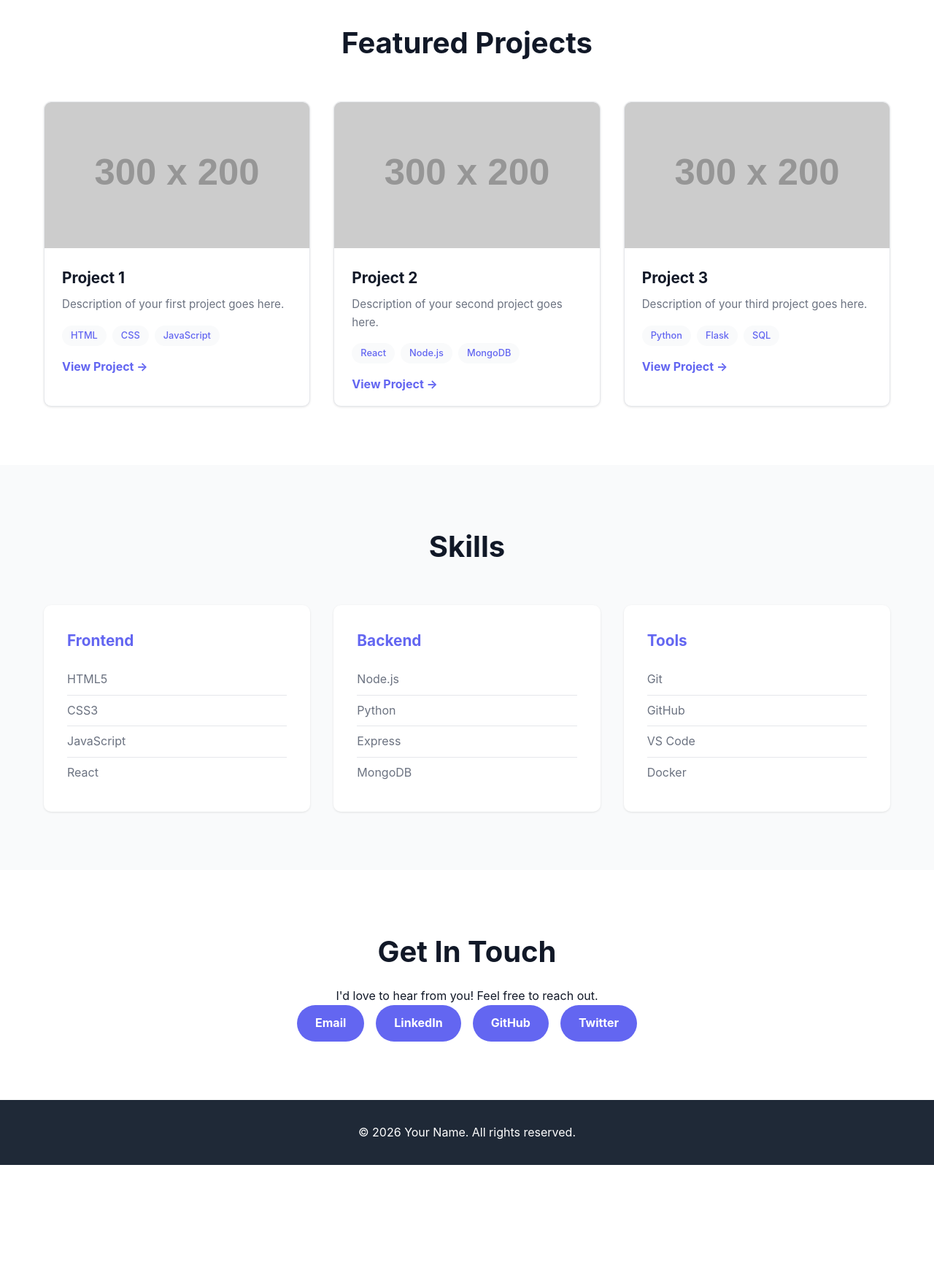
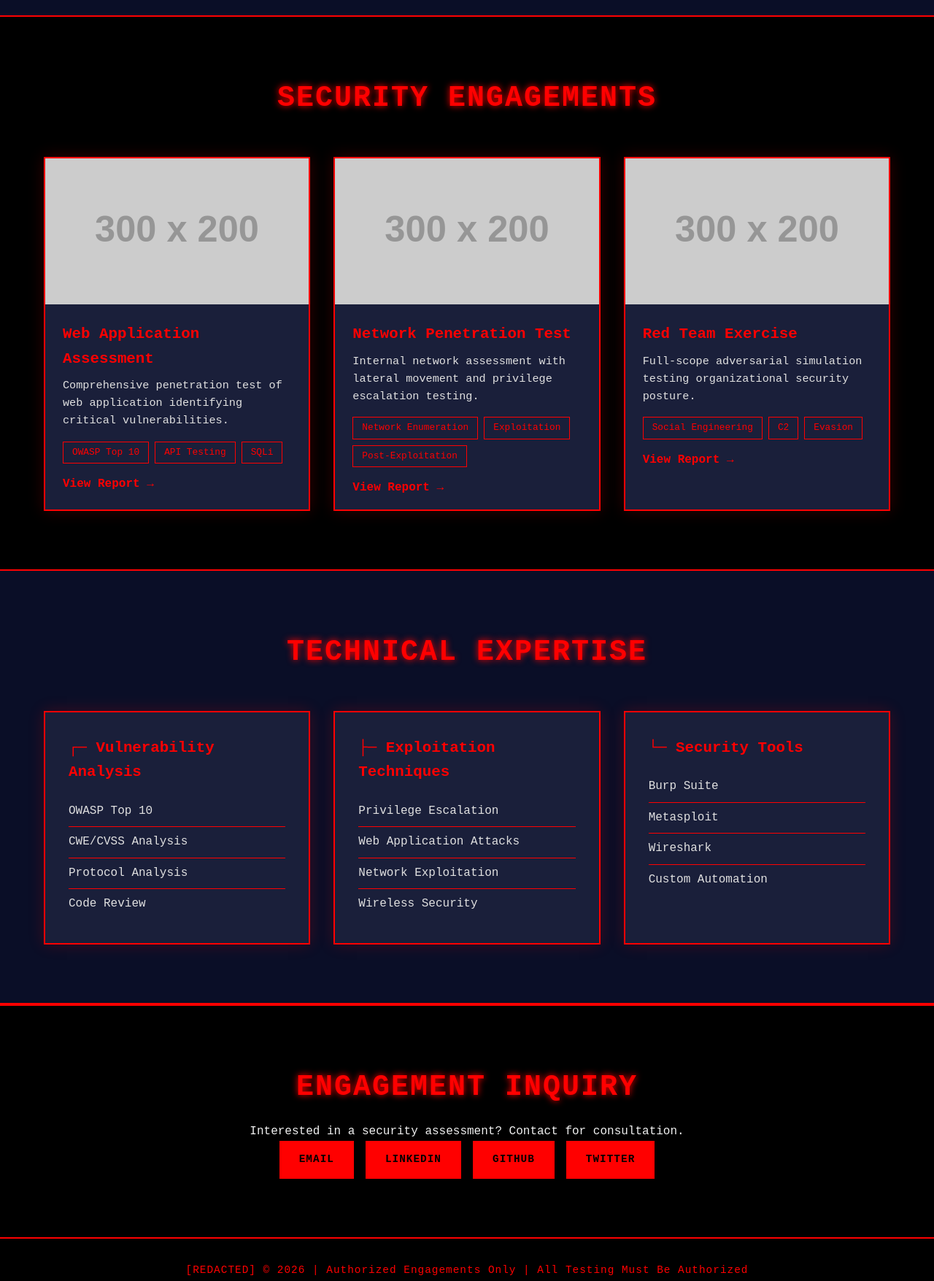
Before and after one commit to Tanathorn-Rin/Tanathorn-Rin.github.io, a plain HTML site: page index.html in a window 1280 px wide. Shown: the part 940-2695 px from the top of the page at 73% size. Before the commit the page ends 2536 px from the top, so only its background shows below. Drawn offline with Linux system fonts and the light colour scheme; placeholder pictures from the web are drawn by us.

Commit message:
Transform into cybersecurity penetration testing template with red/black/white theme

```diff
--- a/index.html
+++ b/index.html
@@ -3,14 +3,14 @@
 <head>
     <meta charset="UTF-8">
     <meta name="viewport" content="width=device-width, initial-scale=1.0">
-    <title>Your Portfolio</title>
+    <title>Cybersecurity Professional | Penetration Testing</title>
     <link rel="stylesheet" href="styles.css">
 </head>
 <body>
     <!-- Navigation -->
     <nav class="navbar">
         <div class="container">
-            <div class="logo">Your Name</div>
+            <div class="logo">█ CYBER THREAT ANALYST</div>
             <ul class="nav-links">
                 <li><a href="#home">Home</a></li>
                 <li><a href="#about">About</a></li>
@@ -24,65 +24,65 @@
     <!-- Hero Section -->
     <section id="home" class="hero">
         <div class="container">
-            <h1>Hi, I'm Your Name</h1>
-            <p class="subtitle">Full Stack Developer | Creative Problem Solver</p>
-            <a href="#projects" class="cta-button">View My Work</a>
+            <h1>OFFENSIVE SECURITY SPECIALIST</h1>
+            <p class="subtitle">Penetration Testing | Vulnerability Assessment | Red Team Operations</p>
+            <a href="#projects" class="cta-button">View Engagements</a>
         </div>
     </section>
 
     <!-- About Section -->
     <section id="about" class="about">
         <div class="container">
-            <h2>About Me</h2>
-            <p>Welcome to my portfolio! I'm a passionate developer with expertise in web development, design, and problem-solving. I love creating elegant solutions to complex problems.</p>
+            <h2>SECURITY PROFILE</h2>
+            <p>Experienced cybersecurity professional specializing in authorized penetration testing, vulnerability assessment, and offensive security operations. Dedicated to identifying and remediating security weaknesses through methodical testing and analysis.</p>
         </div>
     </section>
 
-    <!-- Projects Section -->
+    <!-- Engagements Section -->
     <section id="projects" class="projects">
         <div class="container">
-            <h2>Featured Projects</h2>
+            <h2>SECURITY ENGAGEMENTS</h2>
             <div class="projects-grid">
                 <div class="project-card">
                     <div class="project-image">
-                        <img src="https://via.placeholder.com/300x200" alt="Project 1">
+                        <img src="https://via.placeholder.com/300x200" alt="Engagement 1">
                     </div>
-                    <h3>Project 1</h3>
-                    <p>Description of your first project goes here.</p>
+                    <h3>Web Application Assessment</h3>
+                    <p>Comprehensive penetration test of web application identifying critical vulnerabilities.</p>
                     <div class="project-tags">
-                        <span>HTML</span>
-                        <span>CSS</span>
-                        <span>JavaScript</span>
+                        <span>OWASP Top 10</span>
+                        <span>API Testing</span>
+                        <span>SQLi</span>
                     </div>
-                    <a href="#" class="project-link">View Project →</a>
+                    <a href="#" class="project-link">View Report →</a>
                 </div>
 
                 <div class="project-card">
                     <div class="project-image">
-                        <img src="https://via.placeholder.com/300x200" alt="Project 2">
+                        <img src="https://via.placeholder.com/300x200" alt="Engagement 2">
                     </div>
-                    <h3>Project 2</h3>
-                    <p>Description of your second project goes here.</p>
+                    <h3>Network Penetration Test</h3>
+                    <p>Internal network assessment with lateral movement and privilege escalation testing.</p>
                     <div class="project-tags">
-                        <span>React</span>
-                        <span>Node.js</span>
-                        <span>MongoDB</span>
+                        <span>Network Enumeration</span>
+                        <span>Exploitation</span>
+                        <span>Post-Exploitation</span>
                     </div>
-                    <a href="#" class="project-link">View Project →</a>
+                    <a href="#" class="project-link">View Report →</a>
                 </div>
 
                 <div class="project-card">
                     <div class="project-image">
-                        <img src="https://via.placeholder.com/300x200" alt="Project 3">
+                        <img src="https://via.placeholder.com/300x200" alt="Engagement 3">
                     </div>
-                    <h3>Project 3</h3>
-                    <p>Description of your third project goes here.</p>
+                    <h3>Red Team Exercise</h3>
+                    <p>Full-scope adversarial simulation testing organizational security posture.</p>
                     <div class="project-tags">
-                        <span>Python</span>
-                        <span>Flask</span>
-                        <span>SQL</span>
+                        <span>Social Engineering</span>
+                        <span>C2</span>
+                        <span>Evasion</span>
                     </div>
-                    <a href="#" class="project-link">View Project →</a>
+                    <a href="#" class="project-link">View Report →</a>
                 </div>
             </div>
         </div>
@@ -91,33 +91,33 @@
     <!-- Skills Section -->
     <section id="skills" class="skills">
         <div class="container">
-            <h2>Skills</h2>
+            <h2>TECHNICAL EXPERTISE</h2>
             <div class="skills-grid">
                 <div class="skill-category">
-                    <h3>Frontend</h3>
+                    <h3>┌─ Vulnerability Analysis</h3>
                     <ul>
-                        <li>HTML5</li>
-                        <li>CSS3</li>
-                        <li>JavaScript</li>
-                        <li>React</li>
+                        <li>OWASP Top 10</li>
+                        <li>CWE/CVSS Analysis</li>
+                        <li>Protocol Analysis</li>
+                        <li>Code Review</li>
                     </ul>
                 </div>
                 <div class="skill-category">
-                    <h3>Backend</h3>
+                    <h3>├─ Exploitation Techniques</h3>
                     <ul>
-                        <li>Node.js</li>
-                        <li>Python</li>
-                        <li>Express</li>
-                        <li>MongoDB</li>
+                        <li>Privilege Escalation</li>
+                        <li>Web Application Attacks</li>
+                        <li>Network Exploitation</li>
+                        <li>Wireless Security</li>
                     </ul>
                 </div>
                 <div class="skill-category">
-                    <h3>Tools</h3>
+                    <h3>└─ Security Tools</h3>
                     <ul>
-                        <li>Git</li>
-                        <li>GitHub</li>
-                        <li>VS Code</li>
-                        <li>Docker</li>
+                        <li>Burp Suite</li>
+                        <li>Metasploit</li>
+                        <li>Wireshark</li>
+                        <li>Custom Automation</li>
                     </ul>
                 </div>
             </div>
@@ -127,13 +127,13 @@
     <!-- Contact Section -->
     <section id="contact" class="contact">
         <div class="container">
-            <h2>Get In Touch</h2>
-            <p>I'd love to hear from you! Feel free to reach out.</p>
+            <h2>ENGAGEMENT INQUIRY</h2>
+            <p>Interested in a security assessment? Contact for consultation.</p>
             <div class="contact-links">
-                <a href="mailto:your.email@example.com" class="contact-btn">Email</a>
-                <a href="https://linkedin.com" class="contact-btn">LinkedIn</a>
-                <a href="https://github.com" class="contact-btn">GitHub</a>
-                <a href="https://twitter.com" class="contact-btn">Twitter</a>
+                <a href="mailto:security@example.com" class="contact-btn">EMAIL</a>
+                <a href="https://linkedin.com" class="contact-btn">LINKEDIN</a>
+                <a href="https://github.com" class="contact-btn">GITHUB</a>
+                <a href="https://twitter.com" class="contact-btn">TWITTER</a>
             </div>
         </div>
     </section>
@@ -141,7 +141,7 @@
     <!-- Footer -->
     <footer class="footer">
         <div class="container">
-            <p>&copy; 2026 Your Name. All rights reserved.</p>
+            <p>[REDACTED] © 2026 | Authorized Engagements Only | All Testing Must Be Authorized</p>
         </div>
     </footer>
 
--- a/styles.css
+++ b/styles.css
@@ -1,14 +1,15 @@
 /* Root Variables */
 :root {
-    --primary-color: #6366f1;
-    --secondary-color: #818cf8;
-    --dark-bg: #1f2937;
-    --light-bg: #f9fafb;
-    --text-dark: #111827;
-    --text-light: #6b7280;
+    --primary-color: #ff0000;
+    --secondary-color: #cc0000;
+    --dark-bg: #0a0e27;
+    --light-bg: #1a1f3a;
+    --text-light: #e0e0e0;
+    --text-dark: #f0f0f0;
     --white: #ffffff;
-    --border-color: #e5e7eb;
-    --shadow: 0 1px 3px rgba(0, 0, 0, 0.1);
+    --border-color: #ff0000;
+    --shadow: 0 0 20px rgba(255, 0, 0, 0.2);
+    --glow: 0 0 30px rgba(255, 0, 0, 0.3);
 }
 
 /* Global Styles */
@@ -23,9 +24,9 @@ html {
 }
 
 body {
-    font-family: -apple-system, BlinkMacSystemFont, 'Segoe UI', Roboto, 'Helvetica Neue', Arial, sans-serif;
+    font-family: 'Courier New', Courier, monospace;
     color: var(--text-dark);
-    background-color: var(--white);
+    background-color: #000000;
     line-height: 1.6;
 }
 
@@ -37,11 +38,12 @@ body {
 
 /* Navigation */
 .navbar {
-    background: var(--white);
-    box-shadow: var(--shadow);
+    background: #0a0e27;
+    box-shadow: var(--glow);
     position: sticky;
     top: 0;
     z-index: 100;
+    border-bottom: 2px solid var(--primary-color);
 }
 
 .navbar .container {
@@ -64,28 +66,56 @@ body {
 }
 
 .nav-links a {
-    color: var(--text-dark);
+    color: var(--text-light);
     text-decoration: none;
-    transition: color 0.3s ease;
+    transition: color 0.3s ease, text-shadow 0.3s ease;
     font-weight: 500;
+    font-size: 0.9rem;
+    letter-spacing: 1px;
 }
 
 .nav-links a:hover {
     color: var(--primary-color);
+    text-shadow: 0 0 10px var(--primary-color);
 }
 
 /* Hero Section */
 .hero {
-    background: linear-gradient(135deg, var(--primary-color) 0%, var(--secondary-color) 100%);
+    background: linear-gradient(135deg, #000000 0%, #1a0000 100%);
     color: var(--white);
     padding: 120px 20px;
     text-align: center;
+    border-bottom: 3px solid var(--primary-color);
+    position: relative;
+    overflow: hidden;
+}
+
+.hero::before {
+    content: '';
+    position: absolute;
+    top: 0;
+    left: 0;
+    right: 0;
+    bottom: 0;
+    background: repeating-linear-gradient(
+        0deg,
+        rgba(255, 0, 0, 0.03) 0px,
+        rgba(255, 0, 0, 0.03) 1px,
+        transparent 1px,
+        transparent 2px
+    );
+    pointer-events: none;
 }
 
 .hero h1 {
     font-size: 3.5rem;
     margin-bottom: 1rem;
     animation: fadeInUp 0.8s ease;
+    color: var(--primary-color);
+    text-shadow: 0 0 20px var(--primary-color);
+    letter-spacing: 3px;
+    position: relative;
+    z-index: 1;
 }
 
 .hero .subtitle {
@@ -96,31 +126,40 @@ body {
 
 .cta-button {
     display: inline-block;
-    background: var(--white);
-    color: var(--primary-color);
+    background: var(--primary-color);
+    color: #000000;
     padding: 12px 30px;
-    border-radius: 50px;
+    border-radius: 0;
     text-decoration: none;
     font-weight: bold;
     transition: transform 0.3s ease, box-shadow 0.3s ease;
-    box-shadow: 0 4px 15px rgba(0, 0, 0, 0.2);
+    box-shadow: 0 0 20px rgba(255, 0, 0, 0.4);
+    border: 2px solid var(--primary-color);
+    position: relative;
+    z-index: 1;
+    text-transform: uppercase;
+    letter-spacing: 2px;
 }
 
 .cta-button:hover {
     transform: translateY(-2px);
-    box-shadow: 0 6px 20px rgba(0, 0, 0, 0.3);
+    box-shadow: 0 0 40px rgba(255, 0, 0, 0.8);
 }
 
 /* About Section */
 .about {
     padding: 80px 20px;
-    background: var(--light-bg);
+    background: #0a0e27;
+    border-top: 2px solid var(--primary-color);
+    border-bottom: 2px solid var(--primary-color);
 }
 
 .about h2 {
     font-size: 2.5rem;
     margin-bottom: 2rem;
-    color: var(--text-dark);
+    color: var(--primary-color);
+    text-shadow: 0 0 10px var(--primary-color);
+    letter-spacing: 2px;
 }
 
 .about p {
@@ -133,13 +172,16 @@ body {
 /* Projects Section */
 .projects {
     padding: 80px 20px;
+    background: #000000;
 }
 
 .projects h2 {
     font-size: 2.5rem;
     margin-bottom: 3rem;
     text-align: center;
-    color: var(--text-dark);
+    color: var(--primary-color);
+    text-shadow: 0 0 10px var(--primary-color);
+    letter-spacing: 2px;
 }
 
 .projects-grid {
@@ -149,9 +191,9 @@ body {
 }
 
 .project-card {
-    background: var(--white);
-    border: 1px solid var(--border-color);
-    border-radius: 10px;
+    background: #1a1f3a;
+    border: 2px solid var(--primary-color);
+    border-radius: 0;
     overflow: hidden;
     transition: transform 0.3s ease, box-shadow 0.3s ease;
     box-shadow: var(--shadow);
@@ -159,7 +201,7 @@ body {
 
 .project-card:hover {
     transform: translateY(-10px);
-    box-shadow: 0 10px 30px rgba(0, 0, 0, 0.15);
+    box-shadow: 0 0 40px rgba(255, 0, 0, 0.5);
 }
 
 .project-image {
@@ -183,7 +225,7 @@ body {
 .project-card h3 {
     padding: 1.5rem 1.5rem 0.5rem;
     font-size: 1.3rem;
-    color: var(--text-dark);
+    color: var(--primary-color);
 }
 
 .project-card p {
@@ -201,12 +243,13 @@ body {
 
 .project-tags span {
     display: inline-block;
-    background: var(--light-bg);
+    background: transparent;
     color: var(--primary-color);
     padding: 0.25rem 0.75rem;
-    border-radius: 20px;
+    border-radius: 0;
     font-size: 0.8rem;
     font-weight: 500;
+    border: 1px solid var(--primary-color);
 }
 
 .project-link {
@@ -224,15 +267,19 @@ body {
 
 /* Skills Section */
 .skills {
-    background: var(--light-bg);
+    background: #0a0e27;
     padding: 80px 20px;
+    border-top: 2px solid var(--primary-color);
+    border-bottom: 2px solid var(--primary-color);
 }
 
 .skills h2 {
     font-size: 2.5rem;
     margin-bottom: 3rem;
     text-align: center;
-    color: var(--text-dark);
+    color: var(--primary-color);
+    text-shadow: 0 0 10px var(--primary-color);
+    letter-spacing: 2px;
 }
 
 .skills-grid {
@@ -242,10 +289,11 @@ body {
 }
 
 .skill-category {
-    background: var(--white);
+    background: #1a1f3a;
     padding: 2rem;
-    border-radius: 10px;
+    border-radius: 0;
     box-shadow: var(--shadow);
+    border: 2px solid var(--primary-color);
 }
 
 .skill-category h3 {
@@ -272,12 +320,16 @@ body {
 .contact {
     padding: 80px 20px;
     text-align: center;
+    background: #000000;
+    border-top: 2px solid var(--primary-color);
 }
 
 .contact h2 {
     font-size: 2.5rem;
     margin-bottom: 1rem;
-    color: var(--text-dark);
+    color: var(--primary-color);
+    text-shadow: 0 0 10px var(--primary-color);
+    letter-spacing: 2px;
 }
 
 .contact > p {
@@ -296,25 +348,34 @@ body {
 .contact-btn {
     display: inline-block;
     background: var(--primary-color);
-    color: var(--white);
+    color: #000000;
     padding: 12px 25px;
-    border-radius: 50px;
+    border-radius: 0;
     text-decoration: none;
     font-weight: bold;
-    transition: background 0.3s ease, transform 0.3s ease;
+    transition: background 0.3s ease, transform 0.3s ease, box-shadow 0.3s ease;
+    border: 2px solid var(--primary-color);
+    text-transform: uppercase;
+    letter-spacing: 1px;
+    font-size: 0.9rem;
 }
 
 .contact-btn:hover {
-    background: var(--secondary-color);
+    background: transparent;
+    color: var(--primary-color);
     transform: translateY(-2px);
+    box-shadow: 0 0 20px rgba(255, 0, 0, 0.5);
 }
 
 /* Footer */
 .footer {
-    background: var(--dark-bg);
-    color: var(--white);
+    background: #000000;
+    color: var(--primary-color);
     text-align: center;
     padding: 2rem 20px;
+    border-top: 2px solid var(--primary-color);
+    font-size: 0.9rem;
+    letter-spacing: 1px;
 }
 
 /* Animations */
```
